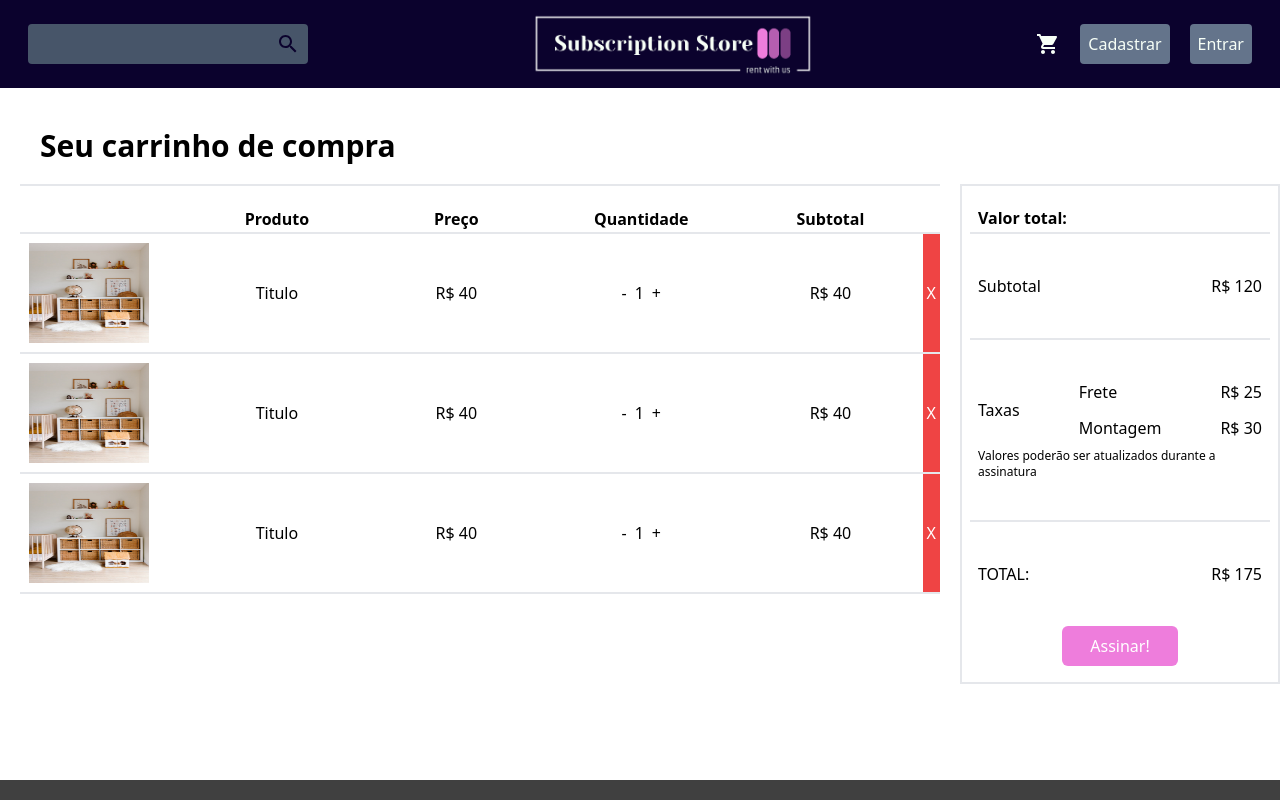
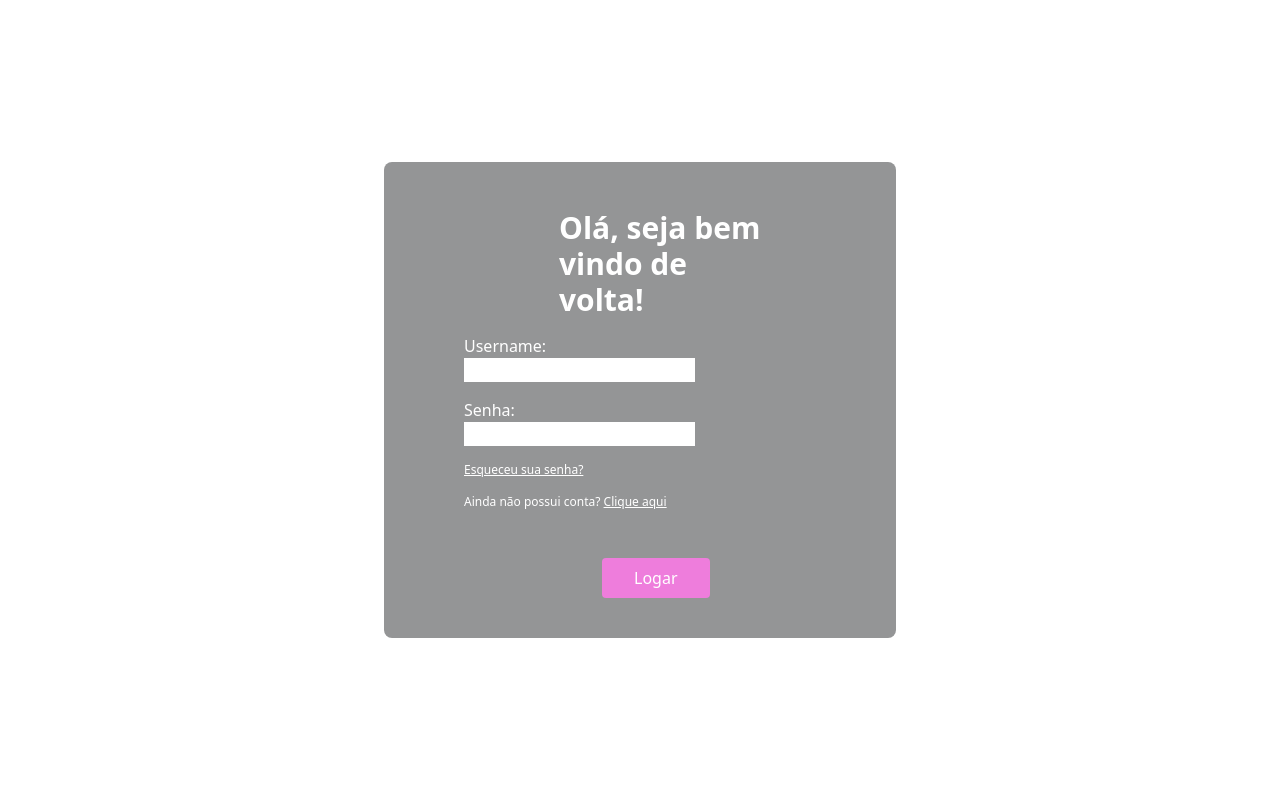
Before and after one commit to rsouzaf07/SubscriptionStore, a React (Vite) app in the folder client/: page /login in a window 1280 px wide. Shown: the top 800 px of the page. Built offline with nearby package versions, Linux system fonts and the light colour scheme.

Commit message:
Implementing React router Dom

```diff
--- a/client/package.json
+++ b/client/package.json
@@ -12,7 +12,8 @@
     "@material-ui/core": "^4.12.4",
     "@material-ui/icons": "^4.11.3",
     "react": "^18.2.0",
-    "react-dom": "^18.2.0"
+    "react-dom": "^18.2.0",
+    "react-router-dom": "^6.4.3"
   },
   "devDependencies": {
     "@types/react": "^18.0.22",
--- a/client/src/App.tsx
+++ b/client/src/App.tsx
@@ -7,14 +7,25 @@ import Product from './pages/Product'
 import Register from './pages/Register'
 import Login from './pages/Login'
 import Cart from './pages/Cart'
-
+import {
+  BrowserRouter as Router,
+  Routes,
+  Route
+} from 'react-router-dom'
 
 function App() {
 
   return (
-   <>
-    <Cart/>
-   </>
+    <Router>
+      <Routes>
+        <Route path="/"  element={<Home/>}/>
+        <Route path="/products"  element={<ProductList/>}/>
+        <Route path="/product/:id"  element={<Product/>}/>
+        <Route path="/cart"  element={<Cart/>}/>
+        <Route path="/login"  element={<Login/>}/>
+        <Route path="/register"  element={<Register/>}/>
+        </Routes>
+    </Router>
   )
 }
 
--- a/client/src/Component/Categories.tsx
+++ b/client/src/Component/Categories.tsx
@@ -1,4 +1,5 @@
 import React from 'react'
+import { Link } from 'react-router-dom'
 import { CategoriesBanner } from '../data'
 
 
@@ -11,6 +12,7 @@ export default function Categories() {
         {CategoriesBanner.map((item) => (
             <>
             {/* return data from map */}
+            <Link to= {`/products/${item.category}`}>
             <div key={item.id} className='m-2 mb-20 overflow-hidden hover:scale-105'>
                 <figure className=''>
                     <img src={item.img} className='m-auto h-[200px] w-[250px] md:h-[380px] md:w-[380px] cursor-pointer' />
@@ -19,8 +21,10 @@ export default function Categories() {
                     <h2 >{item.title}</h2>
                 </div>
             </div>
+            </Link>
             </>
         ))}
+
         </section>
     </section>
   )
--- a/client/src/data.ts
+++ b/client/src/data.ts
@@ -23,17 +23,20 @@ export const CategoriesBanner = [
     {
         id: 1,
         img: "./src/assets/lar.jpg",
-        title: "Móveis para o lar"
+        title: "Móveis para o lar",
+        category: "casa"
     },
     {
         id: 2,
         img: "./src/assets/homeoffice.jpg",
-        title: "Móveis para escritório"
+        title: "Móveis para escritório",
+        category: "escritório"
     },
     {
         id: 1,
         img: "./src/assets/corporativo.jpg",
-        title: "Móveis para corporativo"
+        title: "Móveis para corporativo",
+        category: "corporativo"
     }
 ]
 
--- a/client/src/pages/Login.tsx
+++ b/client/src/pages/Login.tsx
@@ -3,9 +3,9 @@ import React from 'react'
 export default function Login() {
       return (
     <>
-        <main className=' w-[100vw] h-[100vh] flex justify-center items-center'>
-            <form className='bg-[#949596] text-white w-2/5 px-20 py-10 rounded-lg'>
-                <h2 className=' text-3xl ml-[95px] my-2 w-[220px] font-bold'>Olá, seja bem vindo de volta!</h2>
+        <main className=' md:w-[100vw] h-[100vh] flex justify-center items-center'>
+            <form className='bg-[#949596] text-white lg:w-2/5 px-20 py-10 mx-auto rounded-lg'>
+                <h2 className=' text-3xl max-md:text-center mx-auto md:ml-[95px] my-2 w-[220px] font-bold'>Olá, seja bem vindo de volta!</h2>
                 <section >
                     <div className='py-2'>
                         <label>
@@ -22,7 +22,7 @@ export default function Login() {
                     <div>
                         <p className='underline py-2 text-xs cursor-pointer'>Esqueceu sua senha?</p>
                         <p className='py-2 text-xs'>Ainda não possui conta? <span className='underline cursor-pointer'>Clique aqui</span></p>
-                        <button className='bg-[#EE7DDC] mt-10 py-2 px-8 rounded ml-[138px] '>Logar</button>
+                        <button className='bg-[#EE7DDC] mt-10 py-2 px-8 mx-16 rounded md:ml-[138px] '>Logar</button>
                     </div>
 
                 </section>
--- a/client/src/pages/Register.tsx
+++ b/client/src/pages/Register.tsx
@@ -4,9 +4,9 @@ import React from 'react'
 export default function Register() {
   return (
     <>
-        <main className=' w-[100vw] h-[100vh] flex justify-center items-center'>
-            <form className='bg-[#949596] text-white w-2/5 px-20 py-10 rounded-lg'>
-                <h2 className=' text-3xl ml-[85px] my-2 w-[220px] font-bold'>CRIE SUA CONTA</h2>
+        <main className=' md:w-[100vw] h-[100vh] flex justify-center items-center'>
+            <form className='bg-[#949596] text-white lg:w-2/5 px-20 py-10 rounded-lg'>
+                <h2 className=' text-3xl md:ml-[85px] mx-auto my-2 w-[220px] font-bold'>CRIE SUA CONTA</h2>
                 <section >
                     <div className='py-2'>
                         <label>
@@ -40,7 +40,7 @@ export default function Register() {
                     </div>
                         <p className='text-xs mt-2'>- Ao preencher o formulário, concordo em receber comunicações de acordo com meus interesses</p>
                         <p className='text-xs'>- Ao informar meus dados, eu concordo com a Política de privacidade.</p>
-                        <button className='bg-[#EE7DDC] mt-10 py-2 px-5 rounded ml-[138px] '>Cadastrar</button>
+                        <button className='bg-[#EE7DDC] mt-10 py-2 px-5 rounded mx-[30px] md:ml-[138px]'>Cadastrar</button>
                 </section>
             </form>
         </main>
```
Also changed, not shown: 1 other file (tests, documents, lock files or other folders).
